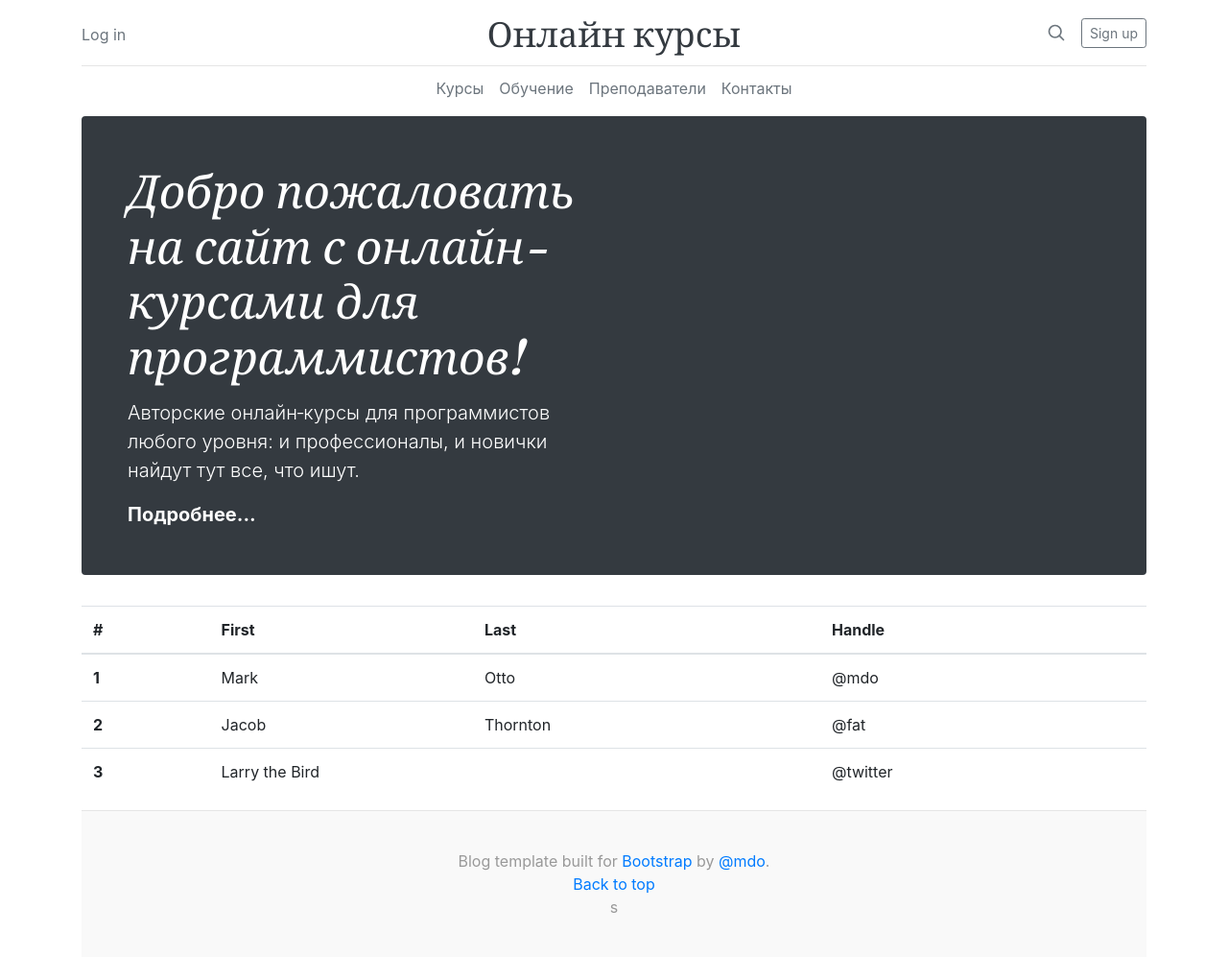
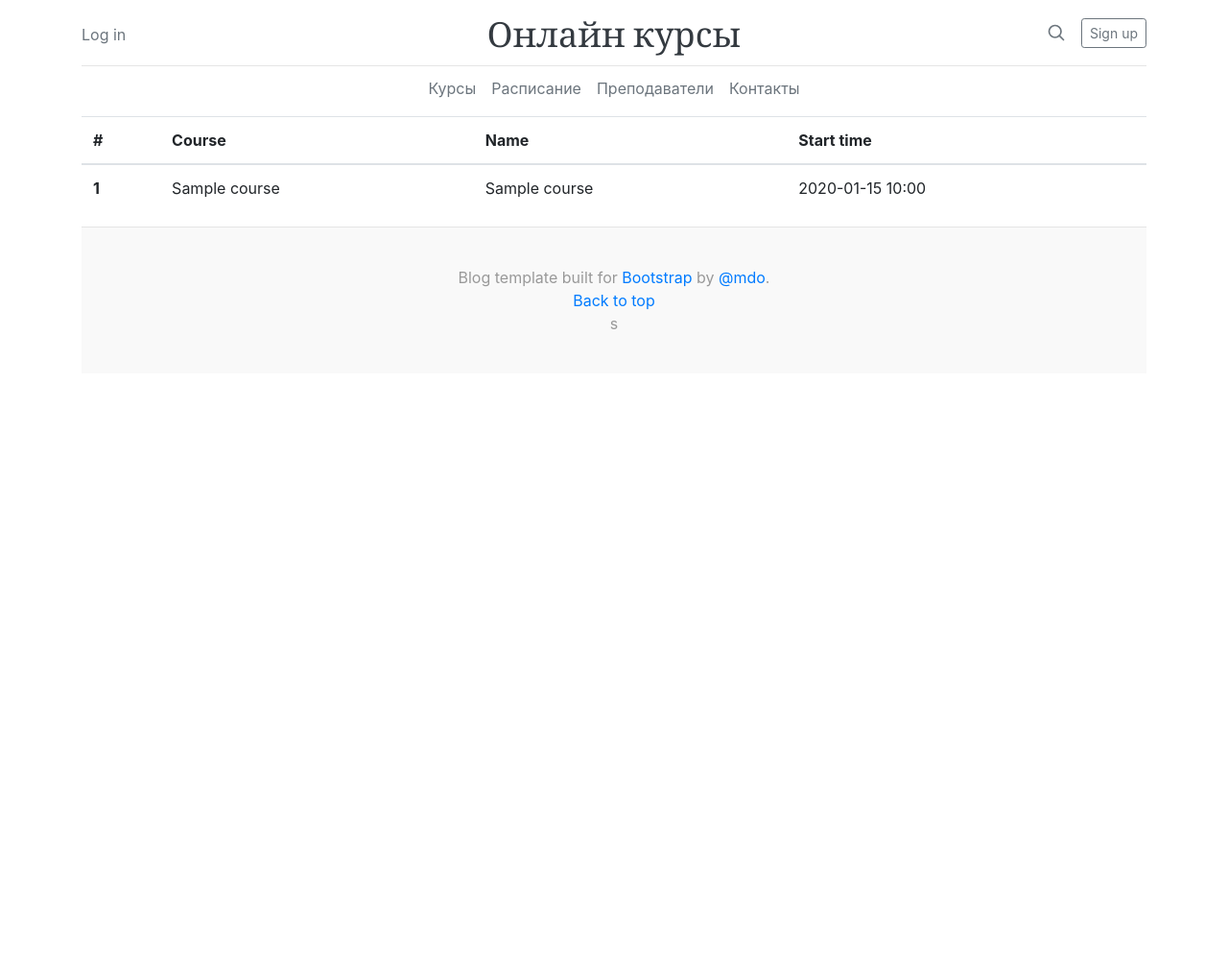
Before and after one commit to glebstepan/otus_10, a Django app: template course/templates/course/lesson_list.html in a window 1280 px wide. Shown: the whole page at 96% size. After the commit the page ends 343 px from the top, so only its background shows below. Run offline with Django 3.2, Linux system fonts and the light colour scheme; the template is opened without the code that fills it: most values are stand-ins (such as "Sample title", 1, 10 or a date in 2020); some libraries are stand-ins or nearby versions.

Commit message:
Template for lessons

```diff
--- a/course/models.py
+++ b/course/models.py
@@ -24,6 +24,12 @@ class Lesson(models.Model):
     name = models.CharField(max_length=50)
     start_time = models.DateTimeField(blank=True, null=True)
 
+    def __str__(self):
+        return f"{self.name} ({self.course}): {self.start_time}"
+
+    class Meta:
+        ordering = ('start_time',)
+
 
 class Profile(models.Model):
     student = models.ForeignKey(User, on_delete=models.CASCADE, blank=True, null=True)
--- a/course/templates/course/base.html
+++ b/course/templates/course/base.html
@@ -57,20 +57,14 @@
 
   <div class="nav-scroller py-1 mb-2">
     <nav class="nav d-flex justify-content-center">
-      <a class="p-2 text-muted" href="#">Курсы</a>
-      <a class="p-2 text-muted" href="#">Обучение</a>
+      <a class="p-2 text-muted" href="{% url 'home' %}">Курсы</a>
+      <a class="p-2 text-muted" href="{% url 'time_table' %}">Расписание</a>
       <a class="p-2 text-muted" href="#">Преподаватели</a>
       <a class="p-2 text-muted" href="#">Контакты</a>
     </nav>
   </div>
 
-  <div  onclick="func()" class="jumbotron p-4 p-md-5 text-white rounded bg-dark">
-    <div class="col-md-6 px-0">
-      <h1 class="display-4 font-italic">Добро пожаловать на сайт с онлайн-курсами для программистов!</h1>
-      <div class="lead my-3">Авторские онлайн‑курсы для программистов любого уровня: и профессионалы, и новички найдут тут все, что ишут.</div>
-      <div class="lead mb-0"><a href="#" class="text-white font-weight-bold">Подробнее...</a></div>
-    </div>
-  </div>
+
 {% block content %}
 {% endblock %}
 <footer class="blog-footer">
--- a/course/templates/course/lesson_list.html
+++ b/course/templates/course/lesson_list.html
@@ -6,29 +6,21 @@
   <thead>
     <tr>
       <th scope="col">#</th>
-      <th scope="col">First</th>
-      <th scope="col">Last</th>
-      <th scope="col">Handle</th>
+      <th scope="col">Course</th>
+      <th scope="col">Name</th>
+      <th scope="col">Start time</th>
     </tr>
   </thead>
   <tbody>
+  {% for lesson in object_list %}
     <tr>
-      <th scope="row">1</th>
-      <td>Mark</td>
-      <td>Otto</td>
-      <td>@mdo</td>
+      <th scope="row">{{ forloop.counter }}</th>
+      <td>{{ lesson.course }}</td>
+      <td>{{ lesson.name }}</td>
+      <td>{{ lesson.start_time|date:'Y-m-d H:i' }}</td>
     </tr>
-    <tr>
-      <th scope="row">2</th>
-      <td>Jacob</td>
-      <td>Thornton</td>
-      <td>@fat</td>
-    </tr>
-    <tr>
-      <th scope="row">3</th>
-      <td colspan="2">Larry the Bird</td>
-      <td>@twitter</td>
-    </tr>
+   {% endfor %}
+
   </tbody>
 </table>
 
--- a/course/views.py
+++ b/course/views.py
@@ -5,3 +5,8 @@ from django.views.generic.list import ListView
 class CourseListView(ListView):
 
     model = Course
+
+
+class LessonListView(ListView):
+
+    model = Lesson
```
Also changed, not shown: course/templates/course/course_list.html (+8 -0 lines), university/urls.py (+4 -3 lines).
